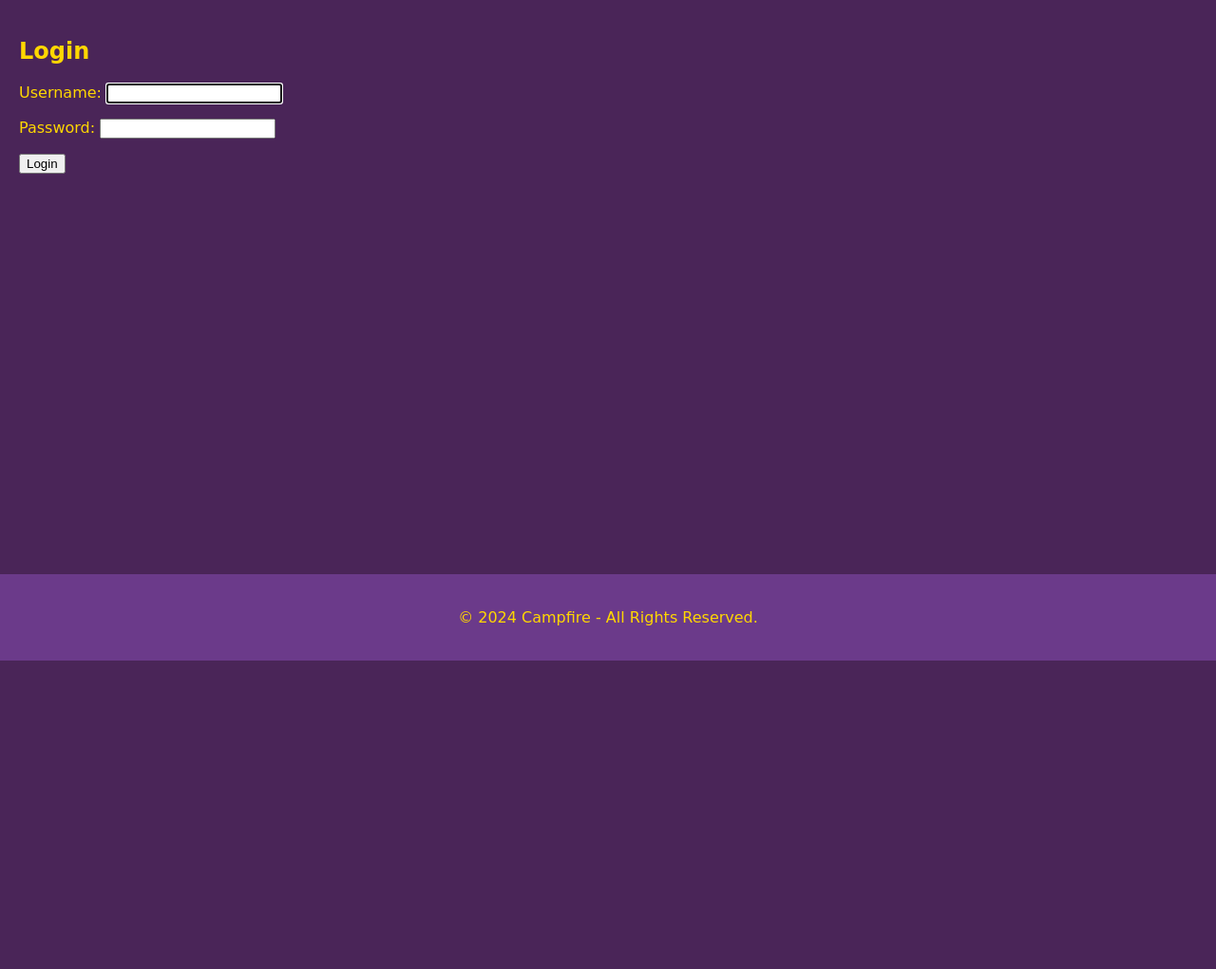
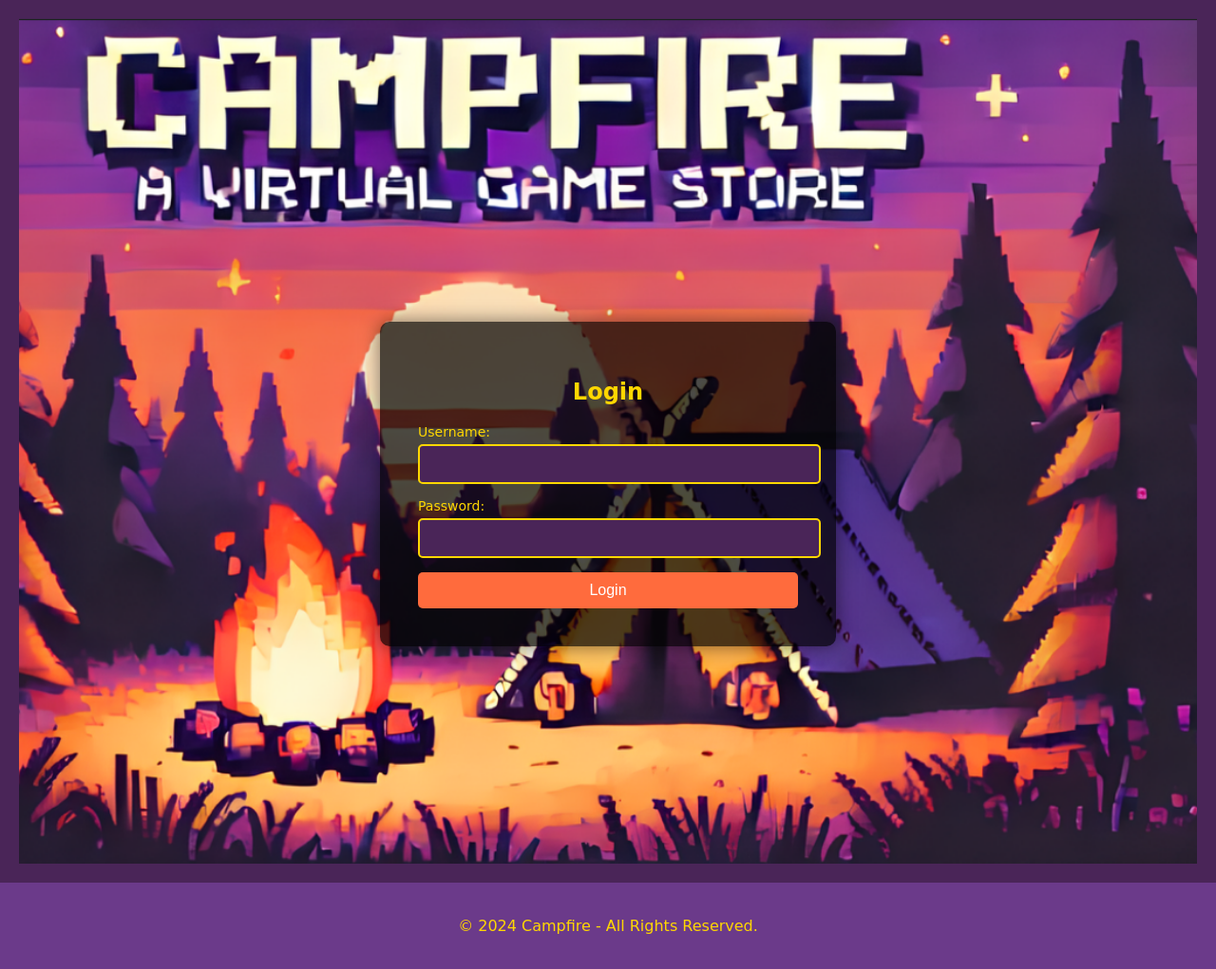
Before and after one commit to LauZar12/Campfire, a Django app: page /login/ in a window 1280 px wide. Shown: the part 104-1125 px from the top of the page at 95% size. Before the commit the page ends 800 px from the top, so only its background shows below. Run offline with Django 5.2, Linux system fonts and the light colour scheme.

Commit message:
log listo

```diff
--- a/shop/static/css/styles.css
+++ b/shop/static/css/styles.css
@@ -1,8 +1,8 @@
 /* General Styles */
 body {
     font-family: 'Press Start 2P', cursive;
-    background-color: #4A2558; /* Púrpura oscuro */
-    color: #FFD700; /* Amarillo */
+    background-color: #4A2558;
+    color: #FFD700;
     margin: 0;
     padding: 0;
     min-height: 100vh;
@@ -17,7 +17,7 @@ body {
     justify-content: space-between;
     align-items: center;
     padding: 20px;
-    background-color: #6B3A8A; /* Púrpura intermedio */
+    background-color: #6B3A8A;
 }
 
 
@@ -42,20 +42,20 @@ body {
 .nav-links li a {
     text-decoration: none;
     font-size: 16px;
-    color: #FFD700; /* Amarillo */
+    color: #FFD700;
     padding: 10px;
     transition: background-color 0.3s ease;
 }
 
 
 .nav-links li a:hover {
-    background-color: #FF6B3D; /* Naranja */
+    background-color: #FF6B3D;
     color: white;
     border-radius: 5px;
 }
 
 
-/* Container Styles */
+
 .container {
     flex: 1;
     padding: 20px;
@@ -64,7 +64,7 @@ body {
 
 /* Footer Styles */
 .footer {
-    background-color: #6B3A8A; /* Púrpura intermedio */
+    background-color: #6B3A8A;
     color: #FFD700;
     padding: 20px;
     text-align: center;
@@ -97,3 +97,73 @@ body {
 .footer ul li a:hover {
     color: #FF6B3D;
 }
+
+
+/* login styles*/
+.login-page {
+    background-image: url("/static/images/fondo.png");
+    background-size: cover;
+    background-position: center;
+    background-repeat: no-repeat;
+    min-height: 100vh;
+    display: flex;
+    justify-content: center;
+    align-items: center;
+    padding-top: 90px;
+}
+
+.login-container {
+    background-color: rgba(0, 0, 0, 0.7);
+    padding: 40px;
+    border-radius: 10px;
+    width: 400px;
+    color: #FFD700;
+    box-shadow: 0px 0px 20px rgba(0, 0, 0, 0.5);
+}
+
+.login-container h2 {
+    text-align: center;
+    margin-bottom: 20px;
+    font-size: 24px;
+}
+
+.form-group {
+    margin-bottom: 15px;
+}
+
+.form-group label {
+    display: block;
+    font-size: 14px;
+    margin-bottom: 5px;
+}
+
+.form-group input {
+    width: 100%;
+    padding: 10px;
+    font-size: 16px;
+    border: 2px solid #FFD700;
+    border-radius: 5px;
+    background-color: #4A2558;
+    color: #FFD700;
+}
+
+.form-group input:focus {
+    border-color: #FF6B3D;
+    outline: none;
+}
+
+button[type="submit"] {
+    width: 100%;
+    padding: 10px;
+    background-color: #FF6B3D;
+    border: none;
+    border-radius: 5px;
+    color: white;
+    font-size: 16px;
+    cursor: pointer;
+    transition: background-color 0.3s ease;
+}
+
+button[type="submit"]:hover {
+    background-color: #FF5C2A;
+}
--- a/shop/templates/login.html
+++ b/shop/templates/login.html
@@ -1,12 +1,23 @@
 {% extends 'base.html' %}
-{% block title %}'Home Page - Online Store'{% endblock %}
+
+{% block title %}Login{% endblock %}
+
 {% block content %}
-
-<h2>Login</h2>
-<form method="post">
-  {% csrf_token %}
-  {{ form.as_p }}
-  <button type="submit" class="btn btn-primary">Login</button>
-</form>
-
+<div class="login-page">
+    <div class="login-container">
+        <h2>Login</h2>
+        <form method="POST">
+            {% csrf_token %}
+            <div class="form-group">
+                <label for="username">Username:</label>
+                <input type="text" id="username" name="username" required>
+            </div>
+            <div class="form-group">
+                <label for="password">Password:</label>
+                <input type="password" id="password" name="password" required>
+            </div>
+            <button type="submit">Login</button>
+        </form>
+    </div>
+</div>
 {% endblock %}
```
Also changed, not shown: shop/static/images/fondo.png (added).
